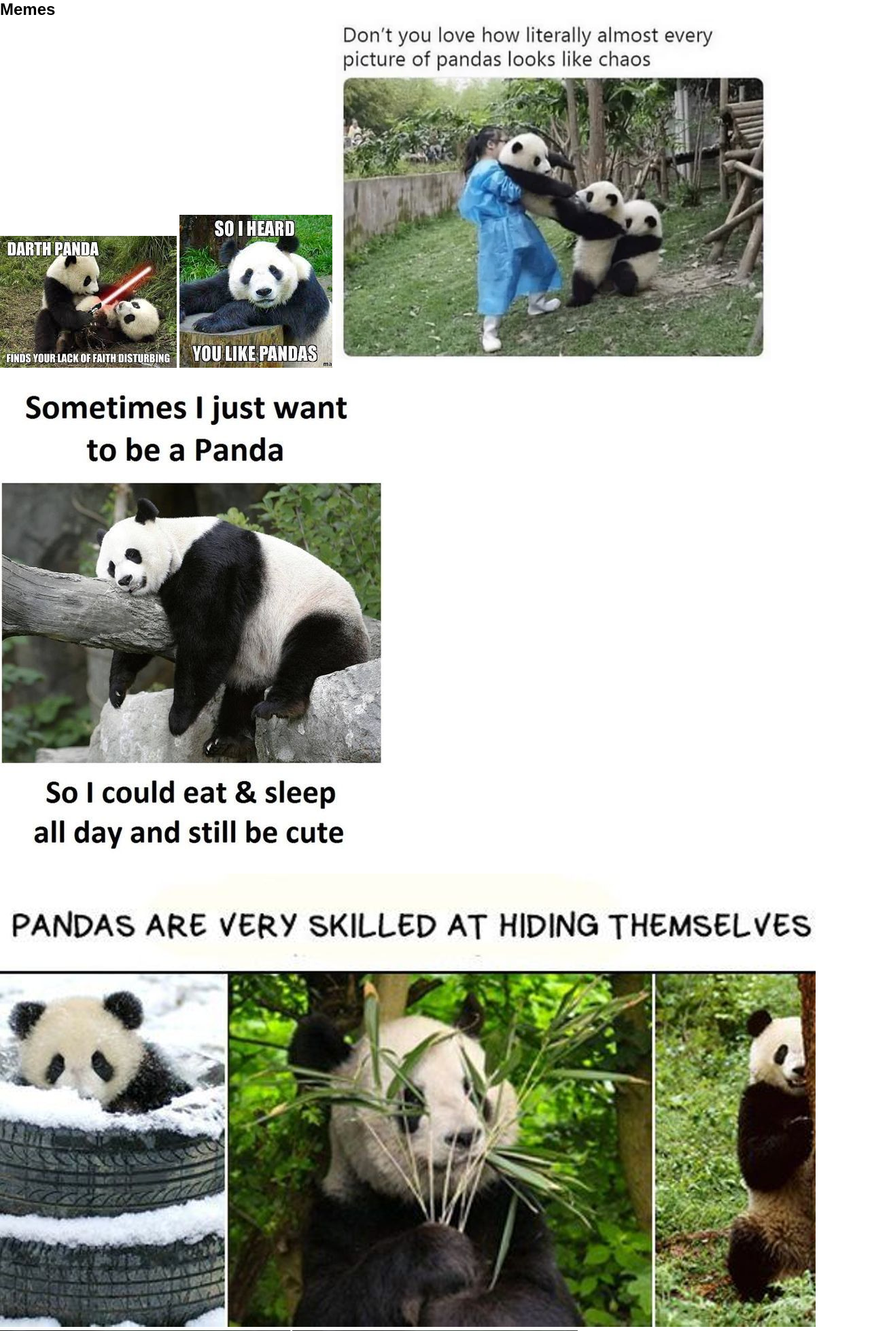
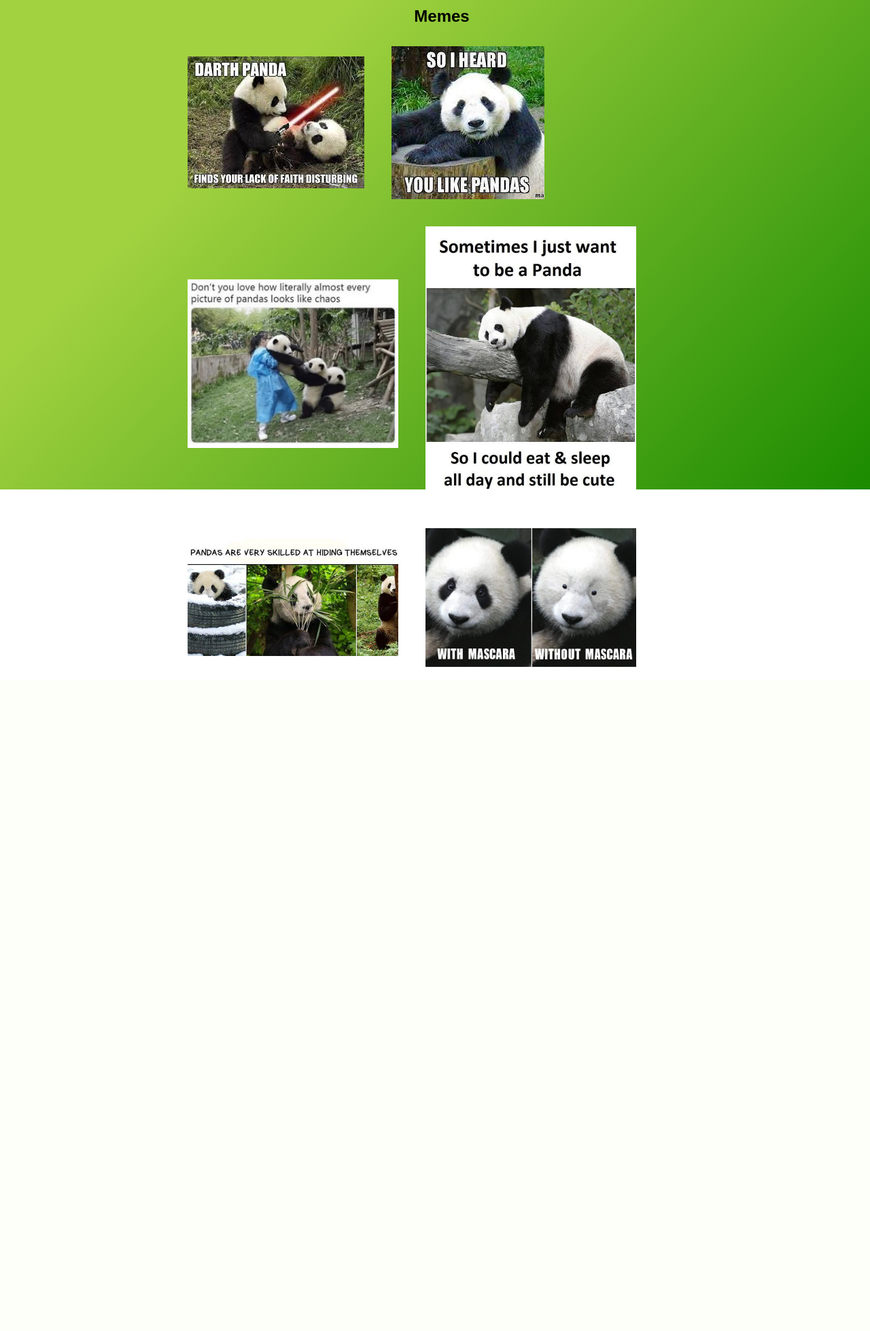
Before and after one commit to CTECH-IT/independent-project-2-ShadowPowerRift, a PHP site: page /meme.html in a window 1280 px wide. Shown: the part 80-2038 px from the top of the page at 68% size. After the commit the page ends 1061 px from the top, so only its background shows below. Run offline with PHP 8.4, Linux system fonts and the light colour scheme.

```diff
--- a/meme.html
+++ b/meme.html
@@ -10,6 +10,7 @@
       <link rel="stylesheet" href="https://cdnjs.cloudflare.com/ajax/libs/normalize/8.0.1/normalize.min.css">
       <link rel="stylesheet" href="stylesheets/panda.css">
       <link rel="stylesheet" href="stylesheets/nav.css">
+      <link rel="stylesheet" href="stylesheets/styles.css">
 </head>
 
 
--- a/stylesheets/panda.css
+++ b/stylesheets/panda.css
@@ -149,8 +149,10 @@
 
     }
     .column {
-        align-items: center !important;
         width: 100%;
+        position: center;
+        display: flex;
+        flex-direction: row;
 
     }
     .panda_img {
--- a/stylesheets/styles.css
+++ b/stylesheets/styles.css
@@ -1,3 +1,12 @@
+* {
+    box-sizing: border-box;
+    margin: 0;
+    padding: 0;
+    font-family: 'Kumbh Sans', sans-serif;
+    scroll-behavior: smooth;
+  }
+
+
 .meme_images {
     margin-top: 20px 0;
     max-width: 350px !important;
@@ -11,10 +20,11 @@
     align-items: center;
     padding: 20px auto;
     margin: 10px;
+    text-align: center;
 }
 
 .pandaimg_container {
-    max-width: 100%;
+    max-width:60%;
     max-height: 800px;
     margin-top: 20px;
     display: flex;
@@ -25,3 +35,20 @@
     margin: auto;
     flex-direction: row;
 }
+
+.main_content {
+    background-color: #1b8b00;
+    background-image: linear-gradient(314deg, #1b8b00 0%, #a2d240 74%);
+    height: calc(90vh);
+    width: calc(100vw);
+    margin: 0;
+    padding: 0;
+    display: flex;
+    flex-direction: column;
+}
+
+.meme_images:hover {
+    transition: 0.3s smooth;
+    transform: scale(1.25);
+    cursor: pointer;
+}
```
